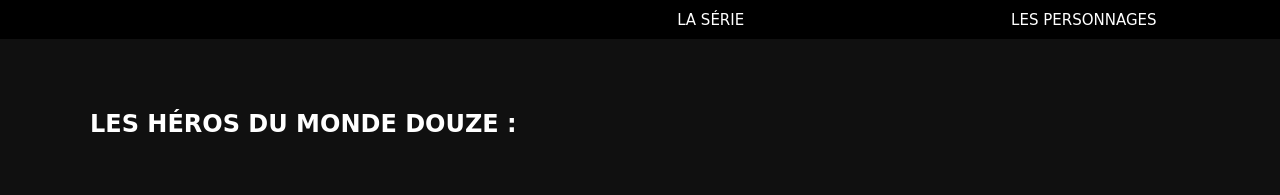
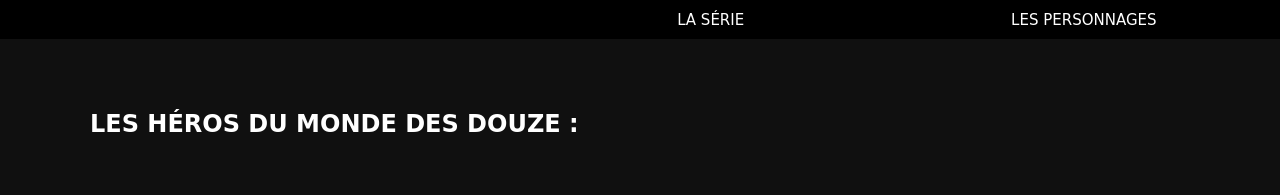
Before and after one commit to davyinn/Restart-Github-Wakfu, a plain HTML site: page index3.html in a window 1280 px wide. Shown: the top 195 px of the page. Drawn offline with Linux system fonts and the light colour scheme; a web font is replaced by a local one.

Commit message:
Add files via upload

```diff
--- a/index3.html
+++ b/index3.html
@@ -25,7 +25,7 @@
 
 
     <div id="persos" class="pageperso">
-        <div id="titrehero"><h2>LES HÉROS DU MONDE DOUZE :</h2></div>
+        <div id="titrehero"><h2>LES HÉROS DU MONDE DES DOUZE :</h2></div>
 
             <div class="herosbox">
                 <img class="herosimg" src="img/yugo.png" alt="Yugo">
```
